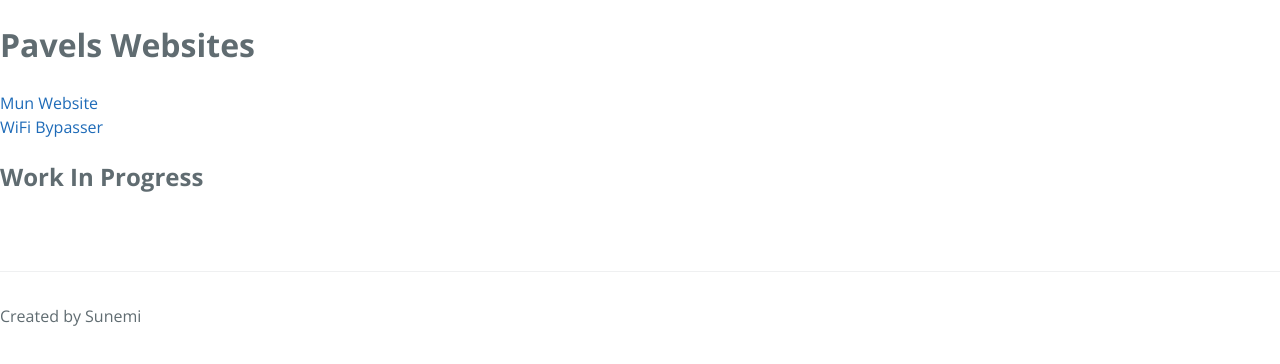
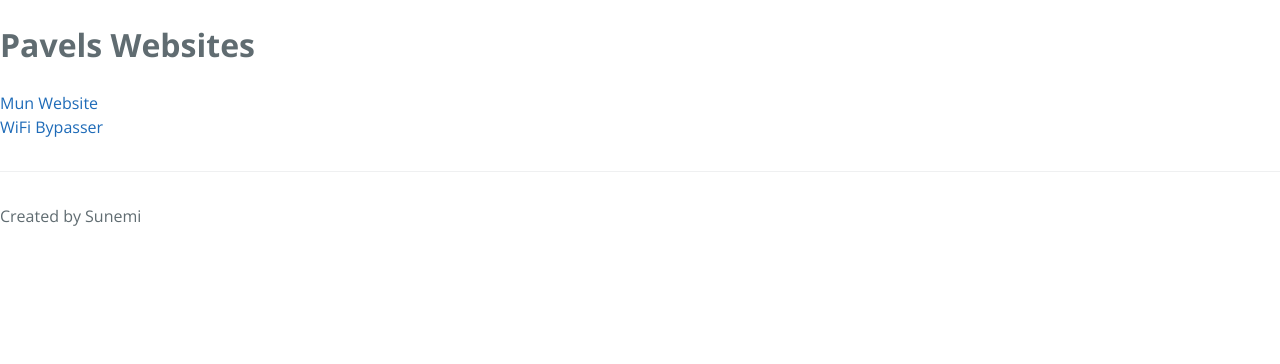
Before and after one commit to sunemi/sunemi.github.io, a plain HTML site: page index.html in a window 1280 px wide. Drawn offline with nearby package versions, Linux system fonts and the light colour scheme.

Commit message:
Update index.html

```diff
--- a/index.html
+++ b/index.html
@@ -13,7 +13,7 @@
     <h1>Pavels Websites</h1>
 
       <a href="http://sunemi.github.io/mun/">Mun Website</a><br>
-      <a href="">WiFi Bypasser</a> <h2>Work In Progress</h2><br>
+      <a href="">WiFi Bypasser</a><br>
 
       <footer class="site-footer">
 
```
